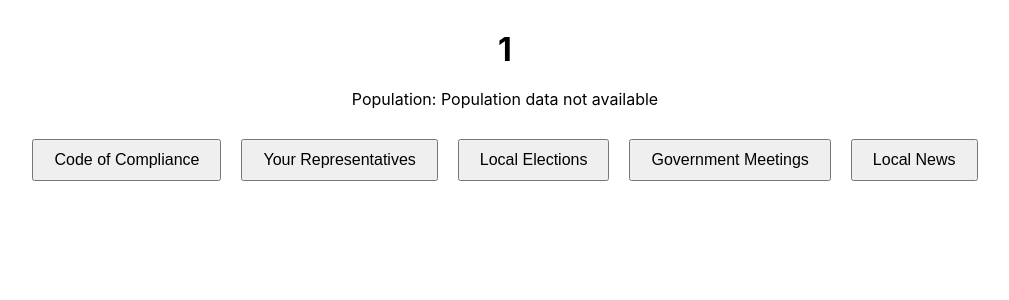
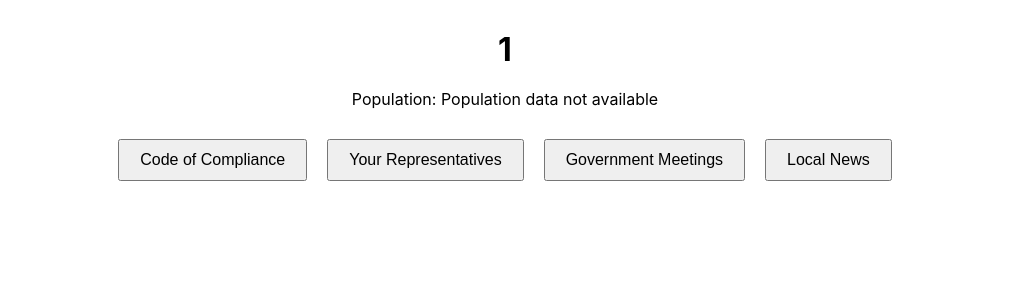
Before and after one commit to aallmon22/CEN3031-ProjectTeam3, a React (Create React App) app: page /city/1 in a window 1280 px wide. Shown: the top 300 px of the page, without its empty margins (135-1144 px from the left). Built offline with nearby package versions, Linux system fonts and the light colour scheme.

Commit message:
Update CityDetails.js

```diff
--- a/src/CityDetails.js
+++ b/src/CityDetails.js
@@ -50,7 +50,6 @@ function CityDetails() {
             <div className="buttons-container">
                 <button onClick={handleComplianceClick}>Code of Compliance</button>
                 <button onClick={handleRepresentativesClick}>Your Representatives</button>
-                <button onClick={handleElectionsClick}>Local Elections</button>
                 <button onClick={handleMeetingsClick}>Government Meetings</button>
                 <button onClick={handleNewsClick}>Local News</button>
             </div>
```
